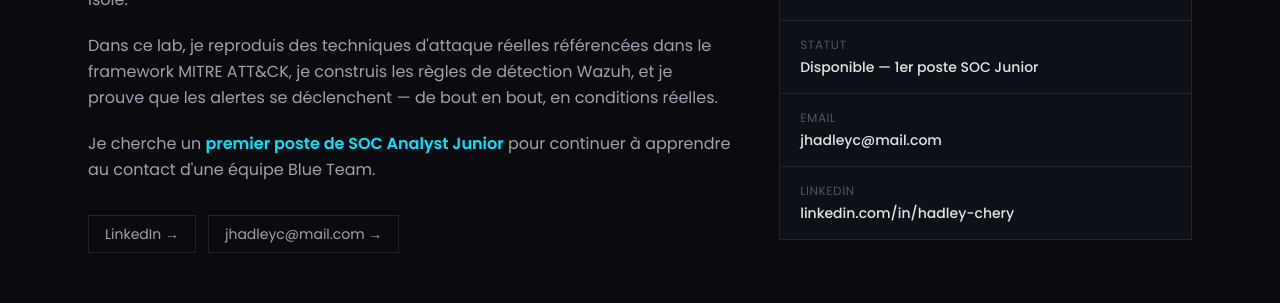
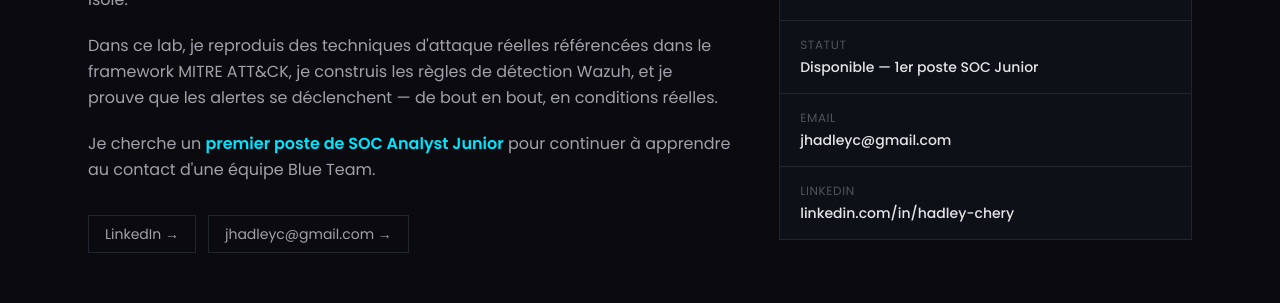
Before and after one commit to J-Hadley-C/portfolio-soc, a React (Vite) app: page / in a window 1280 px wide. Shown: the part 1220-1523 px from the top of the page. Built offline with nearby package versions, Linux system fonts and the light colour scheme.

Commit message:
fix: corriger l'adresse email (jhadleyc@gmail.com) sur le site et le CV

```diff
--- a/src/components/About.jsx
+++ b/src/components/About.jsx
@@ -12,7 +12,7 @@
   { label: 'Reconversion', value: 'Cybersécurité SOC' },
   { label: 'Lab monté', value: 'VirtualBox + Wazuh + AD + Kali' },
   { label: 'Statut', value: 'Disponible — 1er poste SOC Junior' },
-  { label: 'Email', value: 'jhadleyc@mail.com' },
+  { label: 'Email', value: 'jhadleyc@gmail.com' },
   { label: 'LinkedIn', value: 'linkedin.com/in/hadley-chery' },
 ]
 
@@ -64,11 +64,11 @@
               LinkedIn →
             </a>
             <a
-              href="mailto:jhadleyc@mail.com"
+              href="mailto:jhadleyc@gmail.com"
               className="text-sm border border-divider text-zinc-400 px-4 py-2
                 hover:border-accent hover:text-accent transition-colors duration-200"
             >
-              jhadleyc@mail.com →
+              jhadleyc@gmail.com →
             </a>
           </div>
         </motion.div>
--- a/src/components/Contact.jsx
+++ b/src/components/Contact.jsx
@@ -7,7 +7,7 @@
 const LINKS = [
   { label: 'CV', value: 'Voir en ligne', href: '/CV-CHERY-Jean-Hadley-SOC-Analyst.pdf', external: true },
   { label: 'CV', value: 'Télécharger le PDF', href: '/CV-CHERY-Jean-Hadley-SOC-Analyst.pdf', download: true },
-  { label: 'Email', value: 'jhadleyc@mail.com', href: 'mailto:jhadleyc@mail.com' },
+  { label: 'Email', value: 'jhadleyc@gmail.com', href: 'mailto:jhadleyc@gmail.com' },
   { label: 'LinkedIn', value: 'linkedin.com/in/hadley-chery', href: 'https://www.linkedin.com/in/hadley-chery/', external: true },
   { label: 'GitHub', value: 'github.com/j-Hadley-C', href: 'https://github.com/j-Hadley-C', external: true },
 ]
@@ -159,7 +159,7 @@
 
               {status === 'error' && (
                 <p className="text-xs text-critical">
-                  Erreur lors de l'envoi. Écrivez-moi directement à jhadleyc@mail.com.
+                  Erreur lors de l'envoi. Écrivez-moi directement à jhadleyc@gmail.com.
                 </p>
               )}
 
--- a/src/components/Footer.jsx
+++ b/src/components/Footer.jsx
@@ -31,7 +31,7 @@
             GitHub
           </a>
           <a
-            href="mailto:jhadleyc@mail.com"
+            href="mailto:jhadleyc@gmail.com"
             className="text-xs text-zinc-600 hover:text-accent transition-colors"
           >
             Email
```
Also changed, not shown: 1 other file (tests, documents, lock files or other folders).
